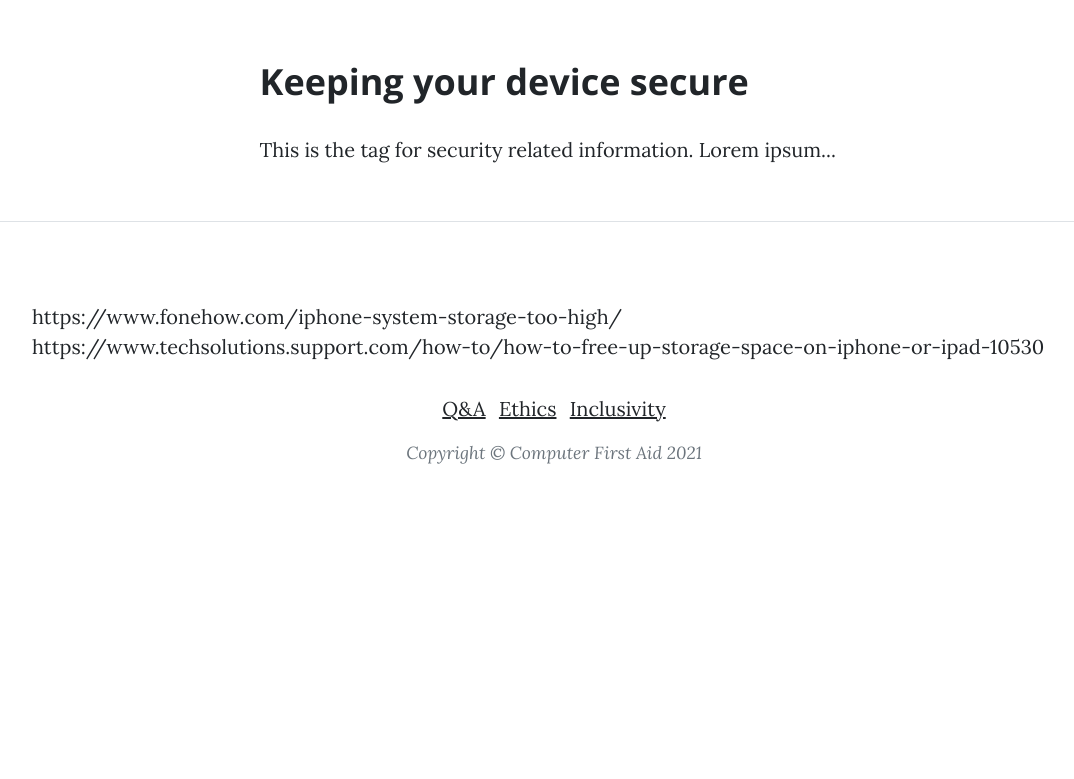
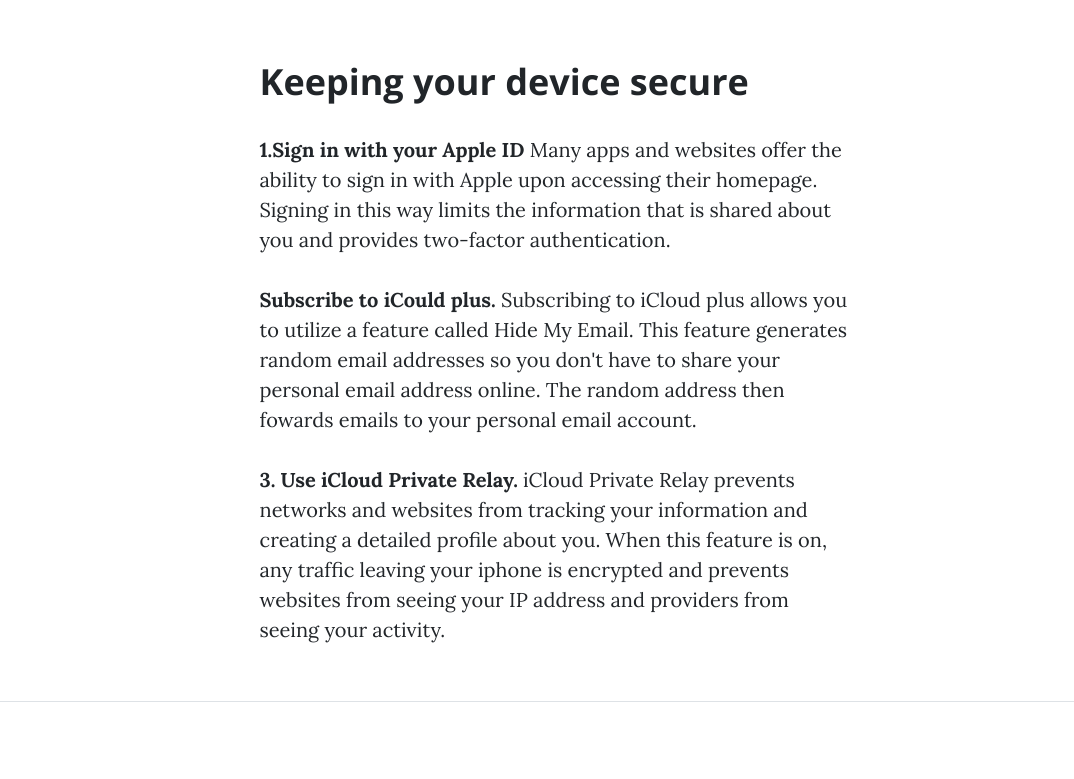
Before and after one commit to zaf22/Computer-First-Aid, a plain HTML site: page iOS.html in a window 1280 px wide. Shown: the part 7822-8601 px from the top of the page, without its empty margins (86-1160 px from the left). Before the commit the page ends 8337 px from the top, so only its background shows below. Drawn offline with nearby package versions, Linux system fonts and the light colour scheme.

Commit message:
Update iOS.html

```diff
--- a/iOS.html
+++ b/iOS.html
@@ -90,7 +90,13 @@
 
 
                         <h2 id="security" class="section-heading">Keeping your device secure</h2>
-                        <p>This is the tag for security related information. Lorem ipsum...       </p>
+                        <p><b> 1.Sign in with your Apple ID</b> Many apps and websites offer the ability to sign in with Apple upon accessing their homepage.
+                        Signing in this way limits the information that is shared about you and provides two-factor authentication.<br><br> <b> Subscribe to iCould plus.</b>
+                        Subscribing to iCloud plus allows you to utilize a feature called Hide My Email. This feature generates random email addresses
+                        so you don't have to share your personal email address online. The random address then fowards emails to your personal email account.<br><br> <b>3. Use iCloud
+                            Private Relay.</b> iCloud Private Relay prevents networks and websites from tracking your information and creating a detailed profile about you.
+                        When this feature is on, any traffic leaving your iphone is encrypted and prevents websites from seeing your IP address and providers from seeing
+                        your activity.</p>
                     </div>
                 </div>
             </div>
@@ -99,7 +105,9 @@
         <footer class="border-top">
             <div class="container px-4 px-lg-5">
                 <p>https://www.fonehow.com/iphone-system-storage-too-high/
-                <br>https://www.techsolutions.support.com/how-to/how-to-free-up-storage-space-on-iphone-or-ipad-10530</p>
+                <br><br>https://www.techsolutions.support.com/how-to/how-to-free-up-storage-space-on-iphone-or-ipad-10530
+                <br><br>https://www.cnet.com/tech/mobile/ways-to-speed-up-ios-11-on-older-iphones/
+                <br><br>https://support.apple.com/guide/iphone/use-built-in-security-and-privacy-protections-iph6e7d349d1/ios</p>
                 <div class="row gx-4 gx-lg-5 justify-content-center">
                     <div class="col-md-10 col-lg-8 col-xl-7">
                         <ul class="list-inline text-center">
```
